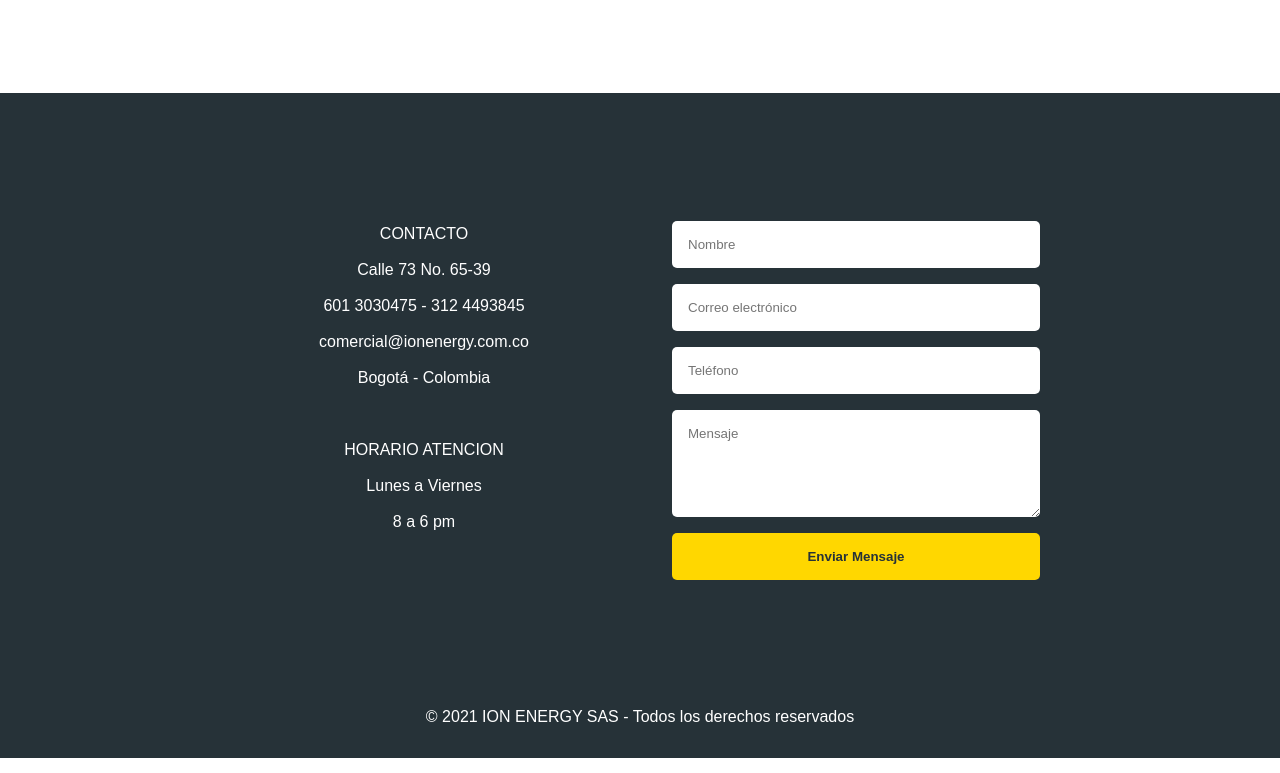
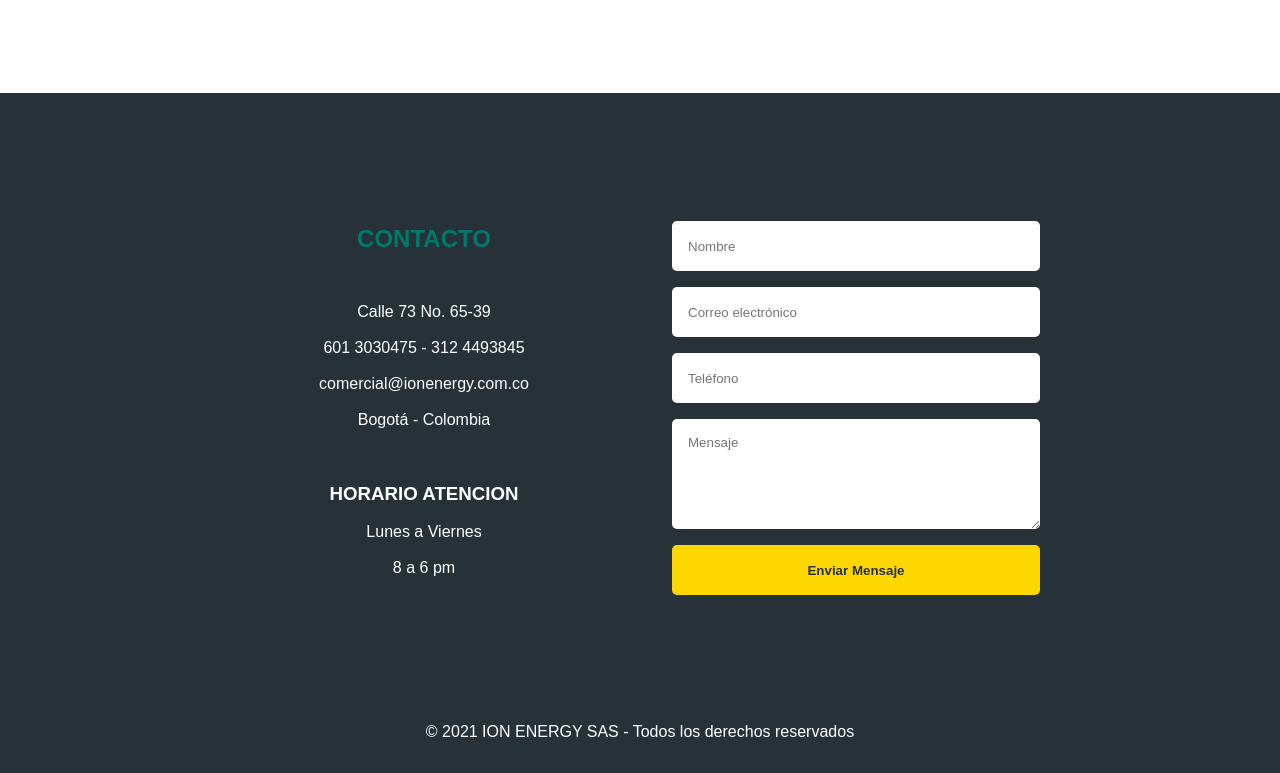
Before and after one commit to Ccondec/IonEnergy, a plain HTML site: page index.html in a window 1280 px wide. Shown: the part 2007-2780 px from the top of the page. Drawn offline with Linux system fonts and the light colour scheme.

Commit message:
Update index.html

```diff
--- a/index.html
+++ b/index.html
@@ -335,7 +335,7 @@
                <div class="contact-text">
                         <br>
                         <br>
-                        <p>CONTACTO</p>
+                      <h2>CONTACTO</h2>
                         <br>
                         <p>Calle 73 No. 65-39</p>
                         <br>
@@ -347,7 +347,7 @@
                         <br>
                    <br>
                    <br>
-                  <p>HORARIO ATENCION</p>
+                 <h3>HORARIO ATENCION</h3>
                    <br>
                    <p>Lunes a Viernes</p>
                         <br>
```
